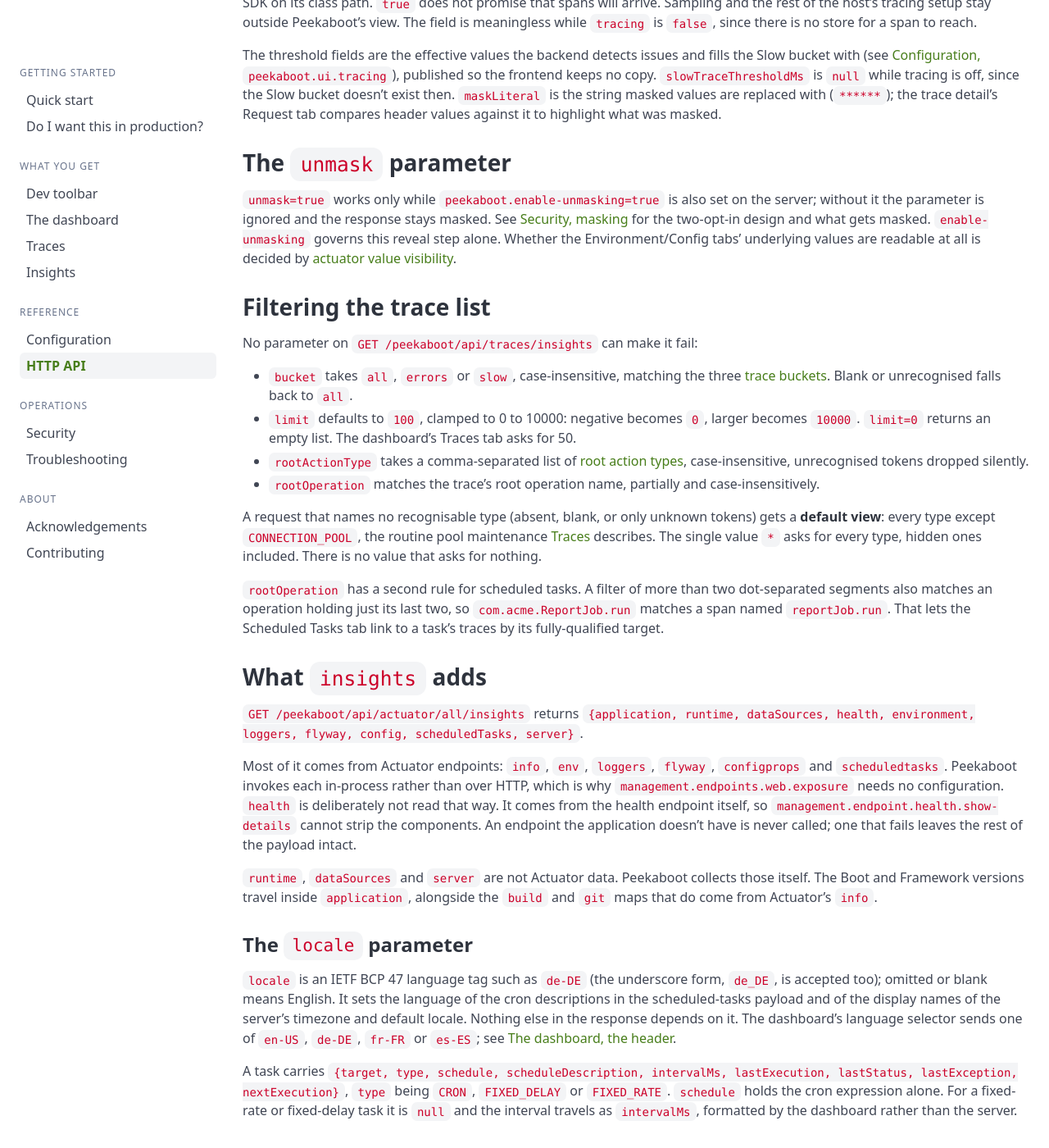
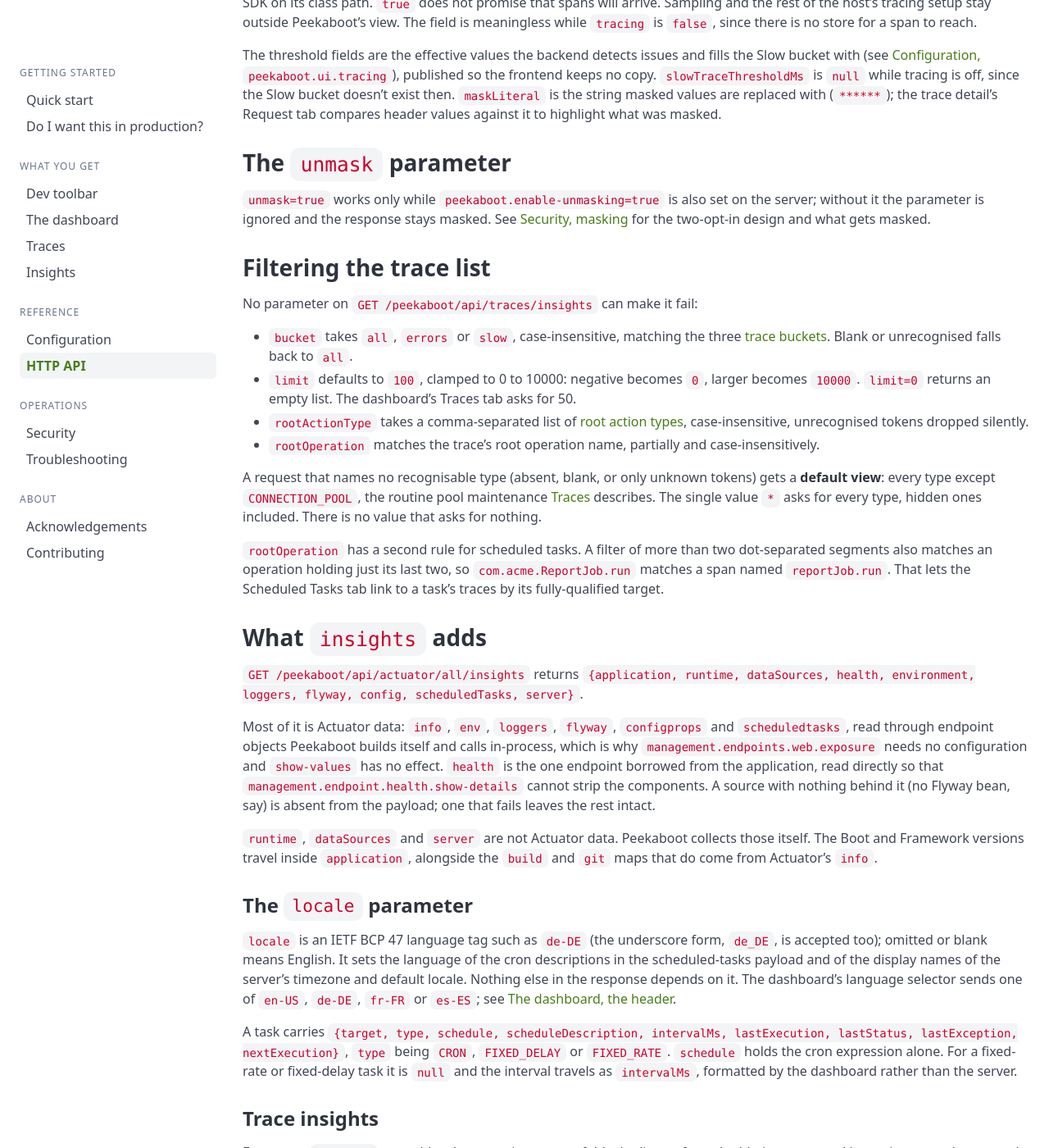
Before and after one commit to peekaboot-org/peekaboot-org.github.io, a Jekyll site: the page built from docs/api.md, in a window 1280 px wide and 1400 px high, scrolled down 1485 px. Shown: the whole window at 82% size. Built offline with Jekyll 4.4.1, drawn with Linux system fonts in a browser that asks for light colours; some of the changed text lies outside the part shown.

Commit message:
docs: api matches the 2026-09-06 code
Both /peekaboot and /peekaboot/ redirect to the dashboard index. The
insights payload is read through Peekaboot-built endpoint objects, so
show-values has no effect and the "actuator value visibility" sentence
goes.

```diff
--- a/docs/api.md
+++ b/docs/api.md
@@ -30,7 +30,8 @@
 | `GET /peekaboot/api/lifecycle/runs` | none |
 
 That table is the whole API. The dashboard's own HTML, JS and CSS come from
-`/peekaboot/ui/**`, with `/peekaboot` redirecting there. See [The
+`/peekaboot/ui/**`; `/peekaboot` and `/peekaboot/` both redirect to
+`/peekaboot/ui/dashboard/index.html`. See [The
 dashboard]({{ '/docs/dashboard/' | relative_url }}).
 
 Every one answers with `Cache-Control: no-store` and `X-Content-Type-Options: nosniff`, the
@@ -75,9 +76,7 @@
 `unmask=true` works only while `peekaboot.enable-unmasking=true` is also set on the server;
 without it the parameter is ignored and the response stays masked. See [Security,
 masking]({{ '/docs/security/' | relative_url }}#masking) for the two-opt-in design and what
-gets masked. `enable-unmasking` governs this reveal step alone. Whether the
-Environment/Config tabs' underlying values are readable at all is decided by [actuator
-value visibility]({{ '/docs/security/' | relative_url }}#show-values-always-only-on-a-local-run).
+gets masked.
 
 ## Filtering the trace list
 
@@ -110,13 +109,13 @@
 `GET /peekaboot/api/actuator/all/insights` returns `{application, runtime, dataSources,
 health, environment, loggers, flyway, config, scheduledTasks, server}`.
 
-Most of it comes from Actuator endpoints: `info`, `env`, `loggers`, `flyway`, `configprops`
-and `scheduledtasks`. Peekaboot invokes each in-process rather than over HTTP, which is why
-`management.endpoints.web.exposure` needs no configuration. `health` is deliberately not
-read that way. It comes from the health endpoint itself, so
-`management.endpoint.health.show-details` cannot strip the components. An endpoint the
-application doesn't have is never called; one that fails leaves the rest of the payload
-intact.
+Most of it is Actuator data: `info`, `env`, `loggers`, `flyway`, `configprops` and
+`scheduledtasks`, read through endpoint objects Peekaboot builds itself and calls
+in-process, which is why `management.endpoints.web.exposure` needs no configuration and
+`show-values` has no effect. `health` is the one endpoint borrowed from the application,
+read directly so that `management.endpoint.health.show-details` cannot strip the
+components. A source with nothing behind it (no Flyway bean, say) is absent from the
+payload; one that fails leaves the rest intact.
 
 `runtime`, `dataSources` and `server` are not Actuator data. Peekaboot collects those
 itself. The Boot and Framework versions travel inside `application`, alongside the `build`
```
